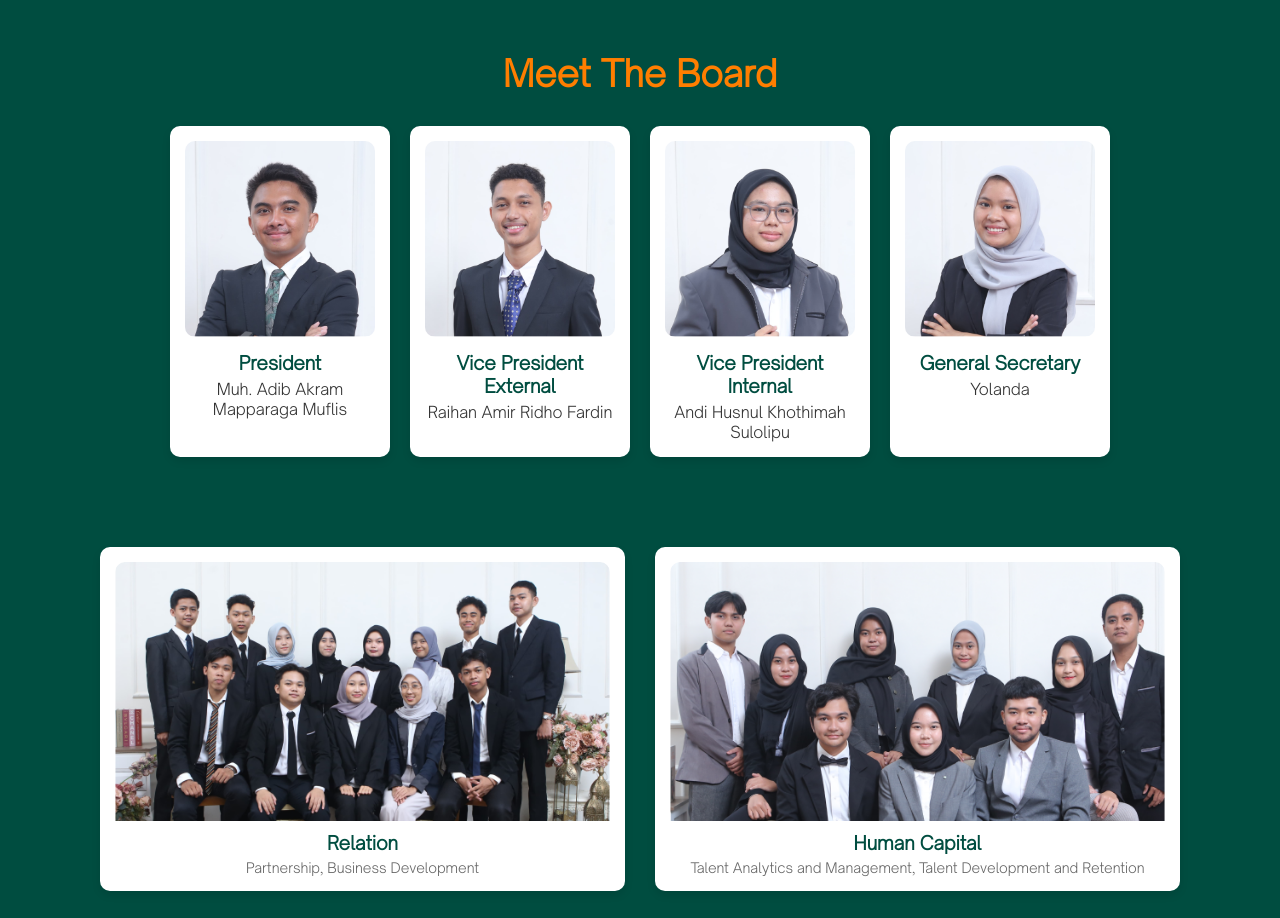
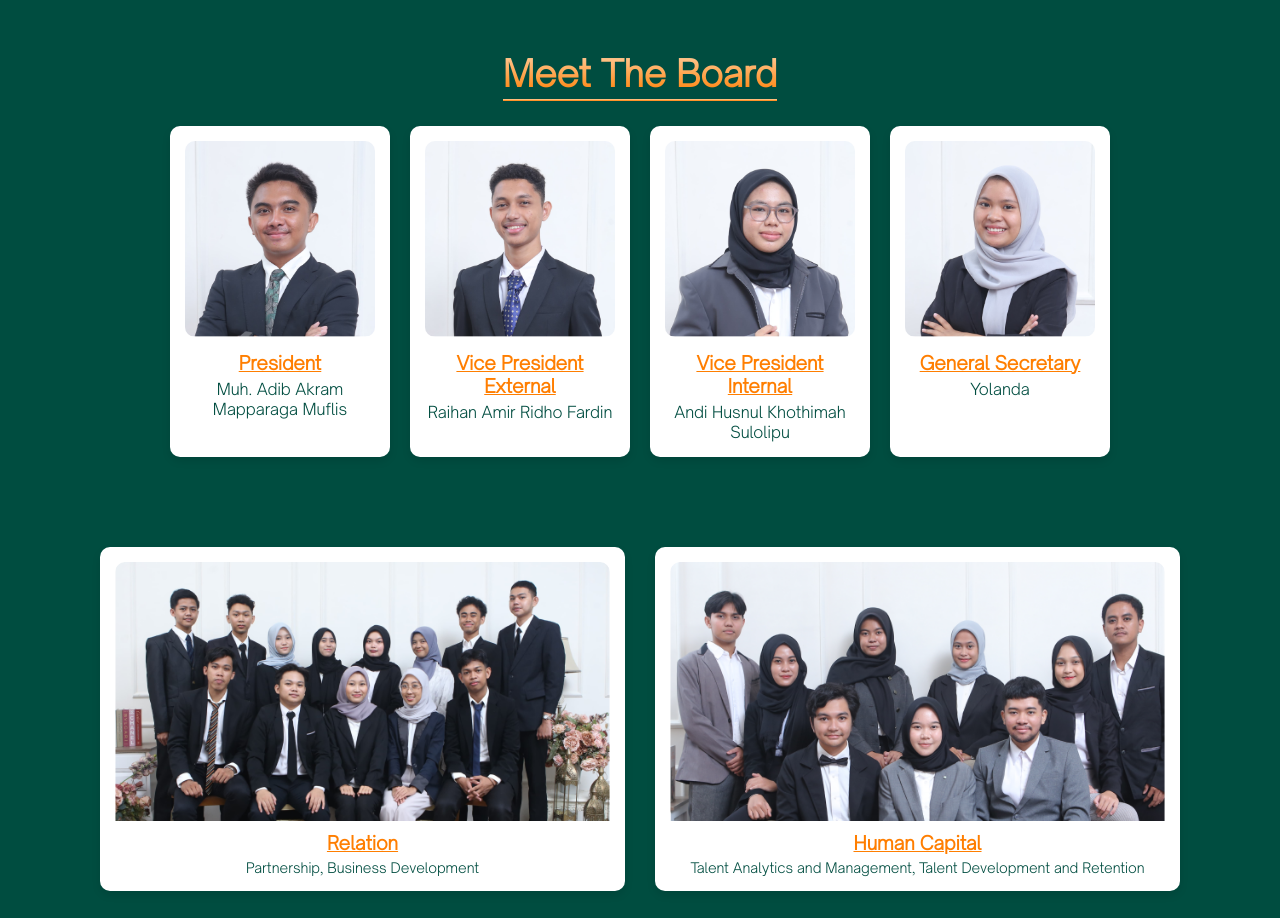
Before and after one commit to fathinahnj/sre-v4, a plain HTML site: page index.html in a window 1280 px wide. Shown: the part 1780-2698 px from the top of the page. Drawn offline with Linux system fonts and the light colour scheme.

Commit message:
minor text color

```diff
--- a/index.html
+++ b/index.html
@@ -4,7 +4,7 @@
 <head>
   <meta charset="UTF-8">
   <meta name="viewport" content="width=device-width, initial-scale=1.0">
-  <title>SRE UNHAS</title>
+  <title> About SRE Unhas </title>
   <link rel="stylesheet" href="styles.css">
 </head>
 
--- a/styles.css
+++ b/styles.css
@@ -127,6 +127,7 @@ body {
   font-size: 18px;
   line-height: 1.6;
   margin-bottom: 30px;
+  font-weight: bold;
 }
 
 .mission-items {
@@ -183,9 +184,24 @@ body {
 }
 
 .meet-the-board h2 {
-  color: #FF7E00;
+  background-image: linear-gradient(#FFD0A3, #FF7E00);
+  color: transparent;
+  background-clip: text;
   margin-bottom: 30px;
   font-size: 36px;
+  position: relative; /* Needed for the ::after pseudo-element */
+  display: inline-block; /* Ensure it wraps only the text content */
+}
+
+.meet-the-board h2::after {
+  content: "";
+  position: absolute;
+  left: 0;
+  bottom: -5px; /* Adjust distance from the text */
+  height: 2px; /* Thickness of the underline */
+  width: 100%; /* Match the width of the text */
+  background: linear-gradient(#FFD0A3, #FF7E00); /* Match the text gradient */
+  display: block; /* Ensures the underline is treated as a block element */
 }
 
 .board-members {
@@ -198,7 +214,8 @@ body {
 
 .member-card {
   background-color: white;
-  color: #333;
+  color: #004d40;
+  font-size: bold;
   width: 220px;
   border-radius: 10px;
   overflow: hidden;
@@ -215,8 +232,9 @@ body {
 }
 
 .member-card h3 {
-  color: #004d40;
+  color: #FF7E00;
   margin-bottom: 5px;
+  text-decoration: underline;
 }
 
 /* Board Departments*/
@@ -250,14 +268,16 @@ body {
 }
 
 .department-card h3 {
-  color: #004d40;
+  color: #FF7E00;
   margin-bottom: 5px;
   font-weight: bold;
+  text-decoration: underline;
 }
 
 .department-card p {
   font-size: 14px;
-  color: #666;
+  color: #004d40;
+  font-size: bold;
 }
 
 .footer {
```
